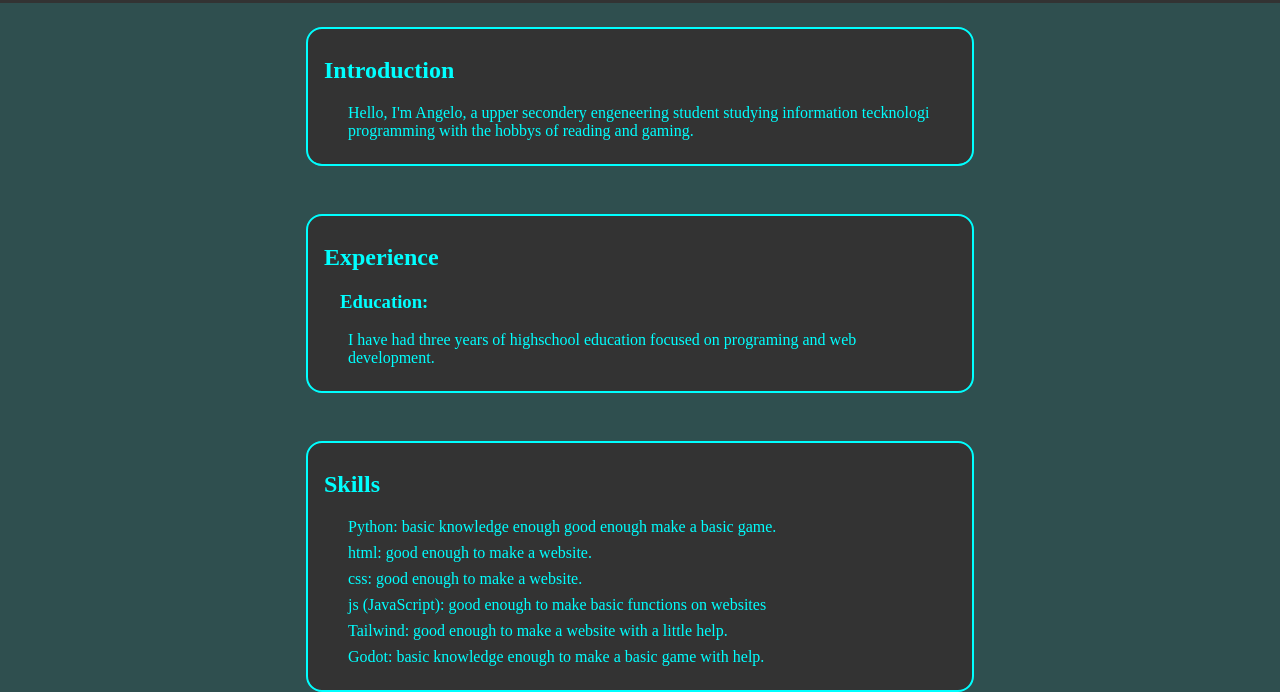
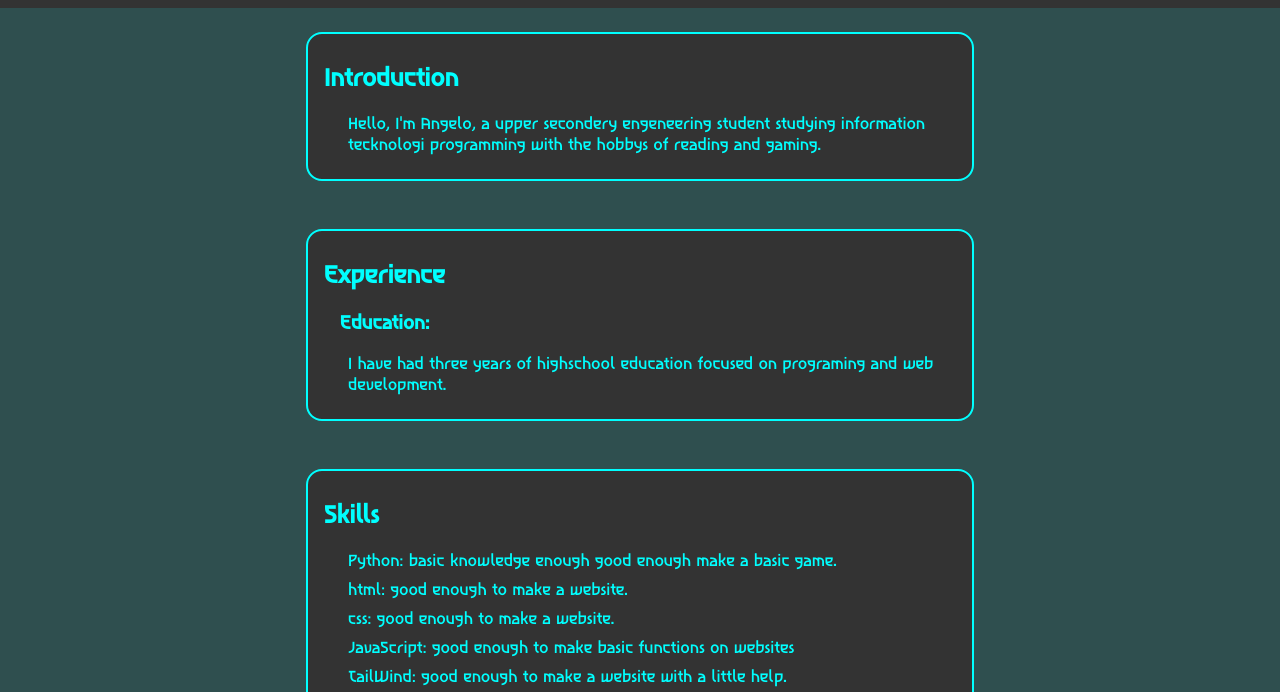
Before and after one commit to WorkingZeus7/WorkingZeus7.github.io, a plain HTML site: page index.html in a window 1280 px wide. Shown: the part 93-785 px from the top of the page. Drawn offline with Linux system fonts and the light colour scheme.

Commit message:
import font

```diff
--- a/index.html
+++ b/index.html
@@ -30,8 +30,8 @@
                 <p>Python: basic knowledge enough good enough make a basic game.</p>
                 <p>html: good enough to make a website.</p>
                 <p>css: good enough to make a website.</p>
-                <p>js (JavaScript): good enough to make basic functions on websites</p>
-                <p>Tailwind: good enough to make a website with a little help.</p>
+                <p>JavaScript: good enough to make basic functions on websites</p>
+                <p>TailWind: good enough to make a website with a little help.</p>
                 <p>Godot: basic knowledge enough to make a basic game with help.</p>
             </article>
         </section>
--- a/style/styles.css
+++ b/style/styles.css
@@ -3,6 +3,7 @@ body {
     margin: 0;
     padding: 0;
     color: cyan;
+    font-family: customFont;
 }
 
 header {
@@ -36,3 +37,8 @@ article {
 p {
     margin: 0.5rem;
 }
+
+@font-face {
+    font-family: customFont;
+    src: url(../Asimovian-Regular.ttf);
+}
```
Also changed, not shown: Asimovian-Regular.ttf (added).
